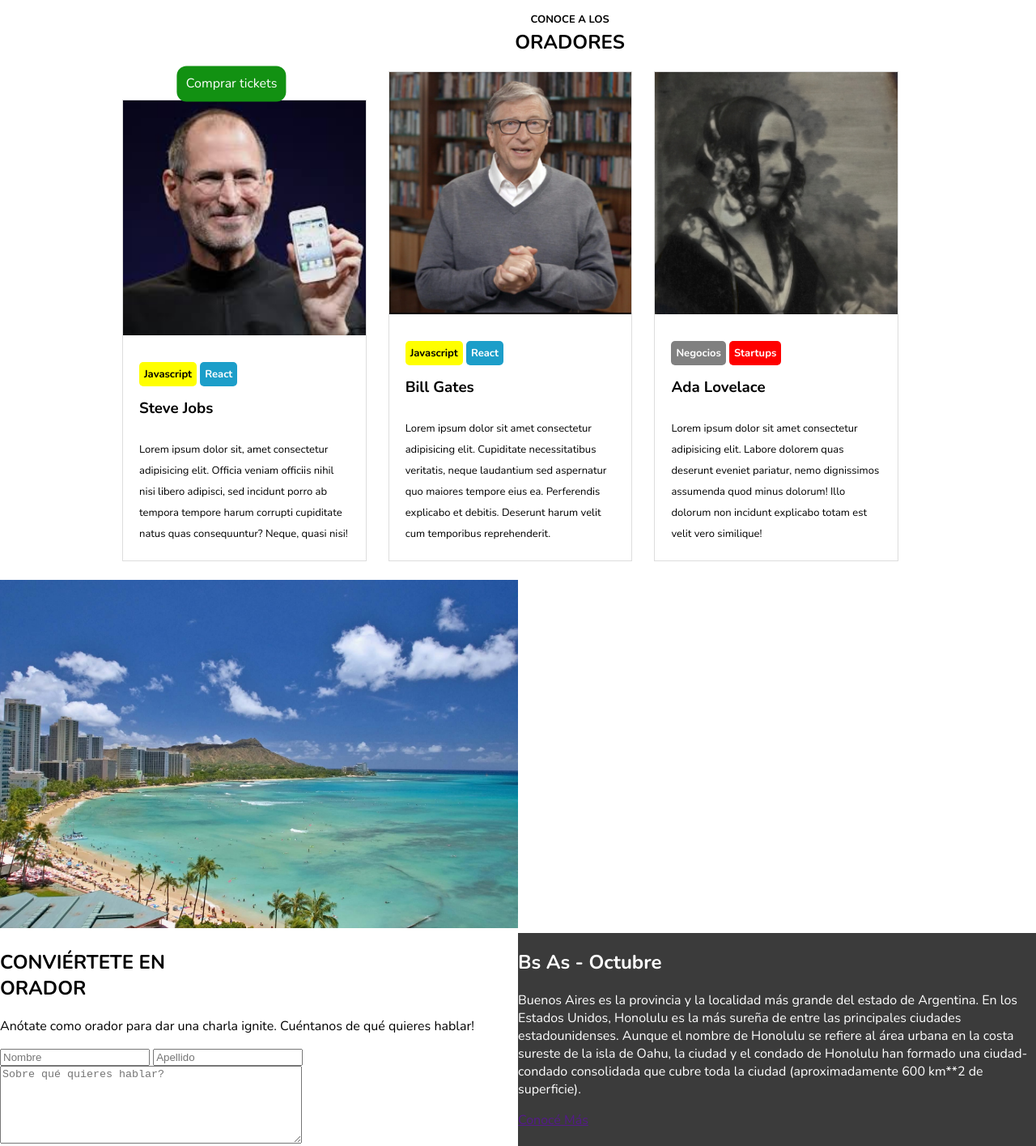
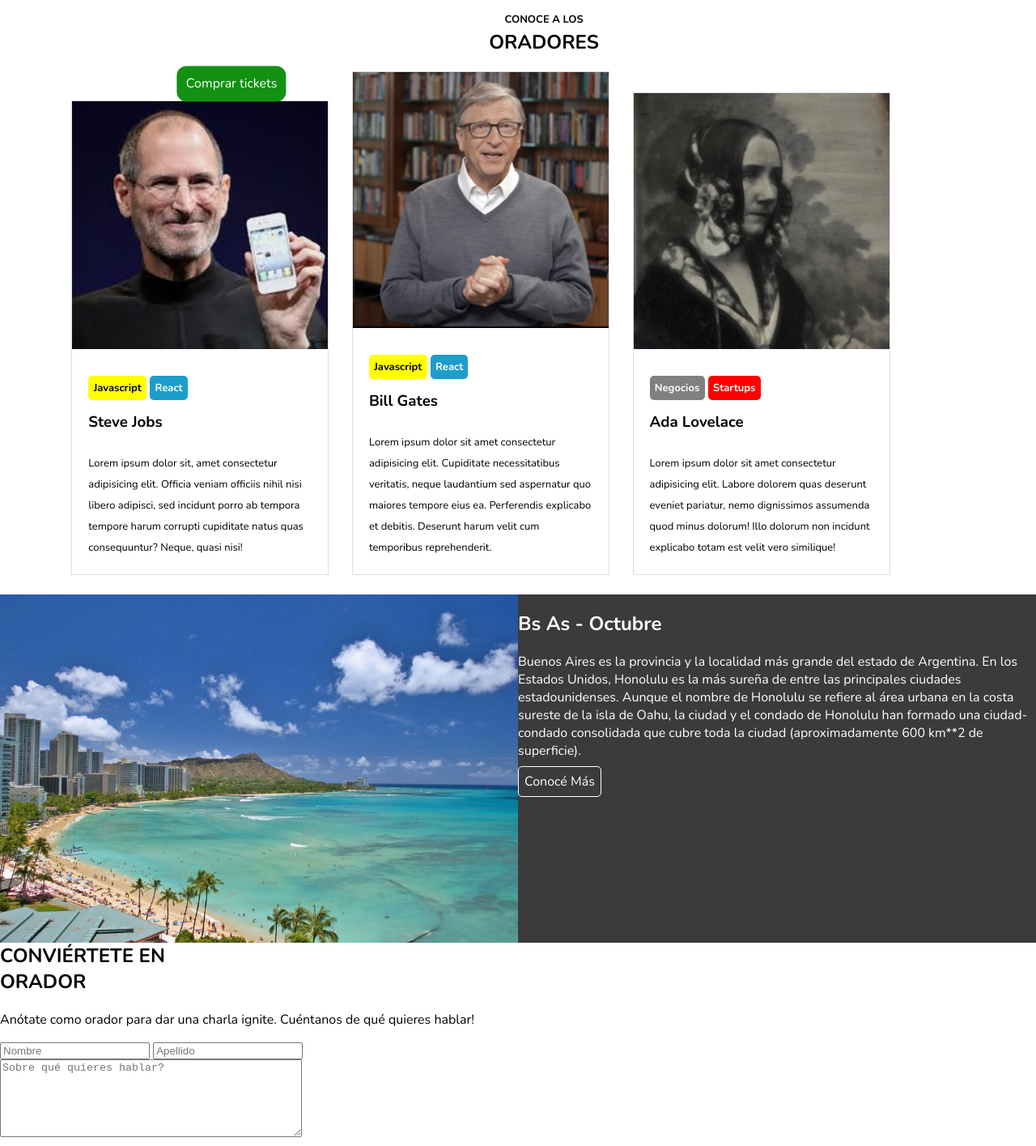
Before and after one commit to lu-castro/Oradores, a plain HTML site: page index.html in a window 1280 px wide. Shown: the part 402-1817 px from the top of the page at 81% size. Drawn offline with nearby package versions, Linux system fonts and the light colour scheme; a web font is replaced by a local one.

Commit message:
alineando la imagen de honolulu con el texto con float left y right. bordes y color del botón del texto

```diff
--- a/css/styles.css
+++ b/css/styles.css
@@ -100,7 +100,7 @@ nav {
 
 /* CAJAS DE LOS ORADORES */
 #conocerOradores { /* section de las cajas de oradores y el título */
-    margin-left: 10%;
+    margin-left: 5%;
 }
 
 .títuloConocerOradores { /* título CONOCE A LOS ORADORES */
@@ -165,19 +165,28 @@ nav {
     margin: 0 20px 20px 20px;
 }
 
+
 /* IMAGEN DE HONOLULU */
 .imagenHonolulu {
     width: 50%;
     height: 430px;
-    display: inline-block;
+    float: left;
     object-fit: cover;
 }
 
+/* TEXTO DE LA IMAGEN DE HONOLULU */
 .textoImagenHonolulu {
     background-color: rgb(59, 59, 59);
     color: white;
     float: right;
     width: 50%;
     height: 430px;
-    vertical-align: baseline;
 }
+
+.textoImagenHonolulu a {
+    text-decoration: none;
+    color: white;
+    border: 1px solid white;
+    padding: 7px;
+    border-radius: 5px;
+}
```
